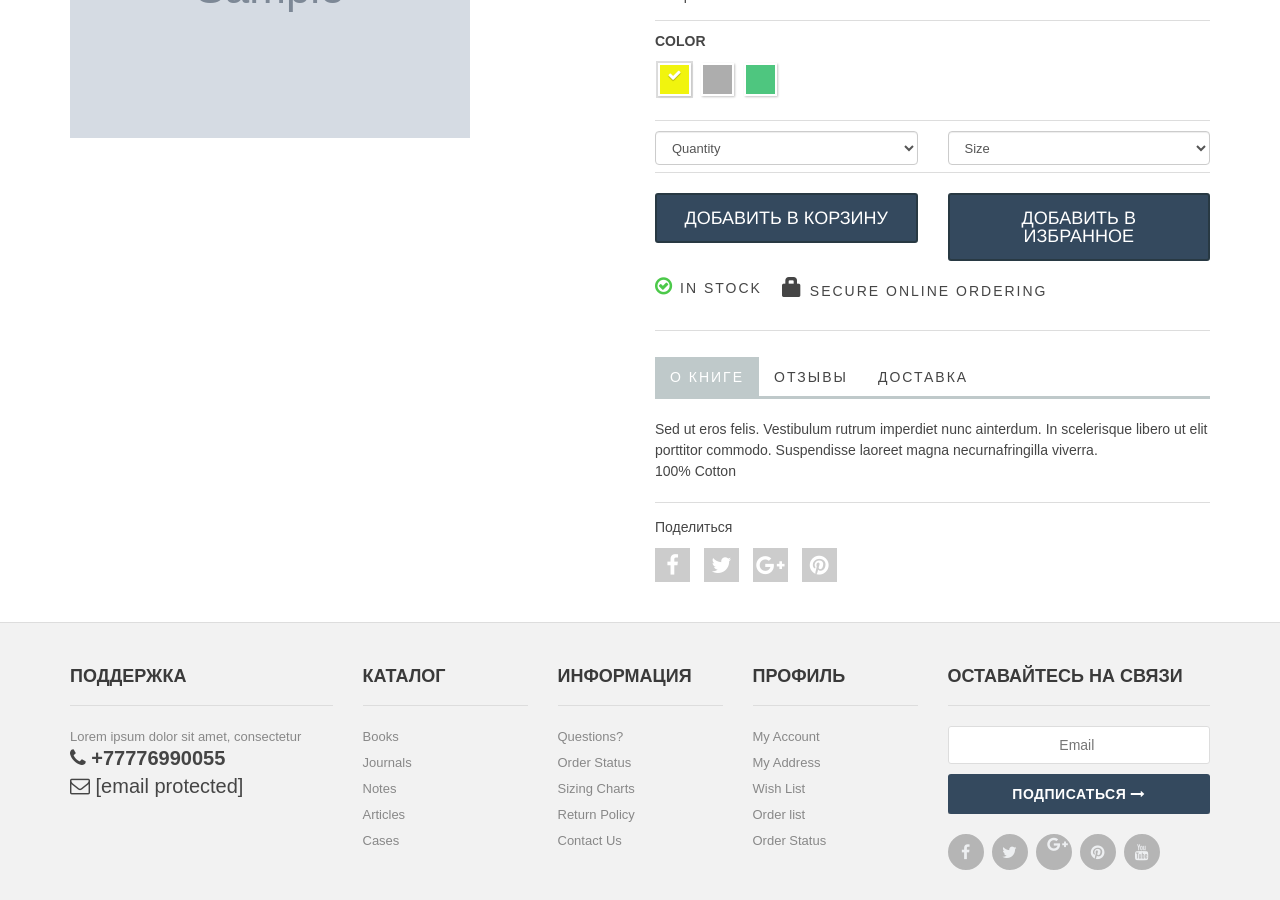
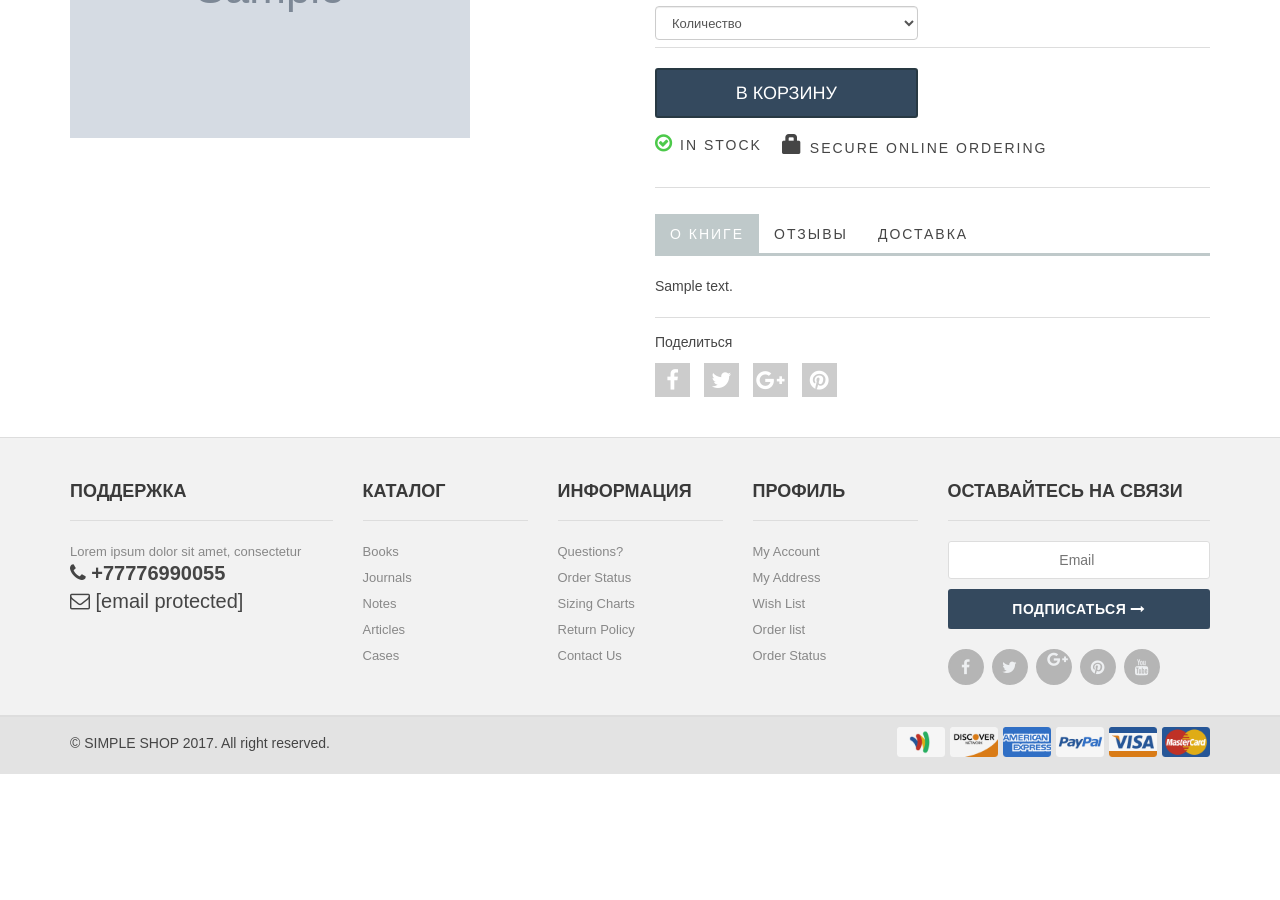
Before and after one commit to pamost/simpleshop, a Django app: page /product/1/ in a window 1280 px wide. Shown: the part 341-1241 px from the top of the page. After the commit the page ends 1115 px from the top, so only its background shows below. Run offline with Django 3.2, Linux system fonts and the light colour scheme; tables that the repository leaves empty hold one stand-in row (values such as "Sample post"); grey boxes marked "Sample" are stand-in pictures; some libraries are stand-ins or nearby versions.

Commit message:
Form buy product

```diff
--- /dev/null
+++ b/static/js/app.js
@@ -0,0 +1,4 @@
+$(document).ready(function(){
+    var form = $('#form_buy_product')
+    console.log(form);
+});
--- a/templates/footer.html
+++ b/templates/footer.html
@@ -94,3 +94,4 @@
 </footer>
 <script type="text/javascript" src="{% static 'js/jquery-1.10.1.min.js' %}"></script>
 <script src="{% static 'js/bootstrap.min.js' %}"></script>
+<script src="{% static 'js/app.js' %}"></script>
--- a/templates/products/product.html
+++ b/templates/products/product.html
@@ -37,22 +37,16 @@
 
             <div class="product-price"><span class="price-sales"> {{ product.price }}</span> <span class="price-standard">{{ product.old_price }}</span> тенге</div>
             <div class="details-description">
-                <p>{{ product.description }}</p>
-            </div>
-            <div class="color-details"><span class="selected-color"><strong>COLOR</strong></span>
-                <ul class="swatches Color">
-                    <li class="selected"><a style="background-color:#f1f40e"> </a></li>
-                    <li><a style="background-color:#adadad"> </a></li>
-                    <li><a style="background-color:#4EC67F"> </a></li>
-                </ul>
+                <p></p>
             </div>
 
+            <form action="" id="form_buy_product">
                 <div class="productFilter productFilterLook2">
                     <div class="row">
                         <div class="col-lg-6 col-sm-6 col-xs-6">
                             <div class="filterBox">
                                 <select class="form-control">
-                                <option value="strawberries" selected="">Quantity
+                                    <option value="strawberries" selected="">Количество
                                     <option value="mango">1
                                     <option value="bananas">2
                                     <option value="watermelon">3
@@ -65,16 +59,7 @@
                             </div>
                         </div>
                         <div class="col-lg-6 col-sm-6 col-xs-6">
-                        <div class="filterBox">
-                            <select class="form-control">
-                                <option value="strawberries" selected="">Size
-                                <option value="mango">XL
-                                <option value="bananas">XXL
-                                <option value="watermelon">M
-                                <option value="apples">L
-                                <option value="apples">S
-                            </select>
-                        </div>
+
                         </div>
                     </div>
                 </div>
@@ -82,15 +67,16 @@
                 <div class="cart-actions">
                     <div class="addto row">
                         <div class="col-lg-6 col-md-6 col-sm-6 col-xs-12">
-                        <button onclick="" class="button btn-block btn-cart cart first" title="Add to Cart" type="button">Добавить в корзину</button>
+                                <button onclick="" class="button btn-block btn-cart cart first" title="Add to Cart" type="button">В корзину</button>
                         </div>
-                    <div class="col-lg-6 col-md-6 col-sm-6 col-xs-12"><a class="link-wishlist wishlist btn-block ">Добавить в избранное</a></div>
+                        <div class="col-lg-6 col-md-6 col-sm-6 col-xs-12"></div>
                     </div>
                     <div style="clear:both"></div>
                     <h3 class="incaps"><i class="fa fa fa-check-circle-o color-in"></i> In stock</h3>
                     <h3 style="display:none" class="incaps"><i class="fa fa-minus-circle color-out"></i> Out of stock</h3>
                     <h3 class="incaps"><i class="glyphicon glyphicon-lock"></i> Secure online ordering</h3>
                 </div>
+            </form>
 
             <div class="clear"></div>
             <div class="product-tab w100 clearfix">
@@ -101,7 +87,7 @@
                 </ul>
 
                 <div class="tab-content">
-                    <div class="tab-pane active" id="details">Sed ut eros felis. Vestibulum rutrum imperdiet nunc ainterdum. In scelerisque libero ut elit porttitor commodo. Suspendisse laoreet magna necurnafringilla viverra.<br>100% Cotton<br></div>
+                    <div class="tab-pane active" id="details">{{ product.description }}</div>
                     <div class="tab-pane" id="size"> 16" waist<br>Model wears size 31. Model is 6'2 <br></div>
                     <div class="tab-pane" id="shipping">
                         <table>
```
Lines whose indentation alone changed are shown as unchanged.
